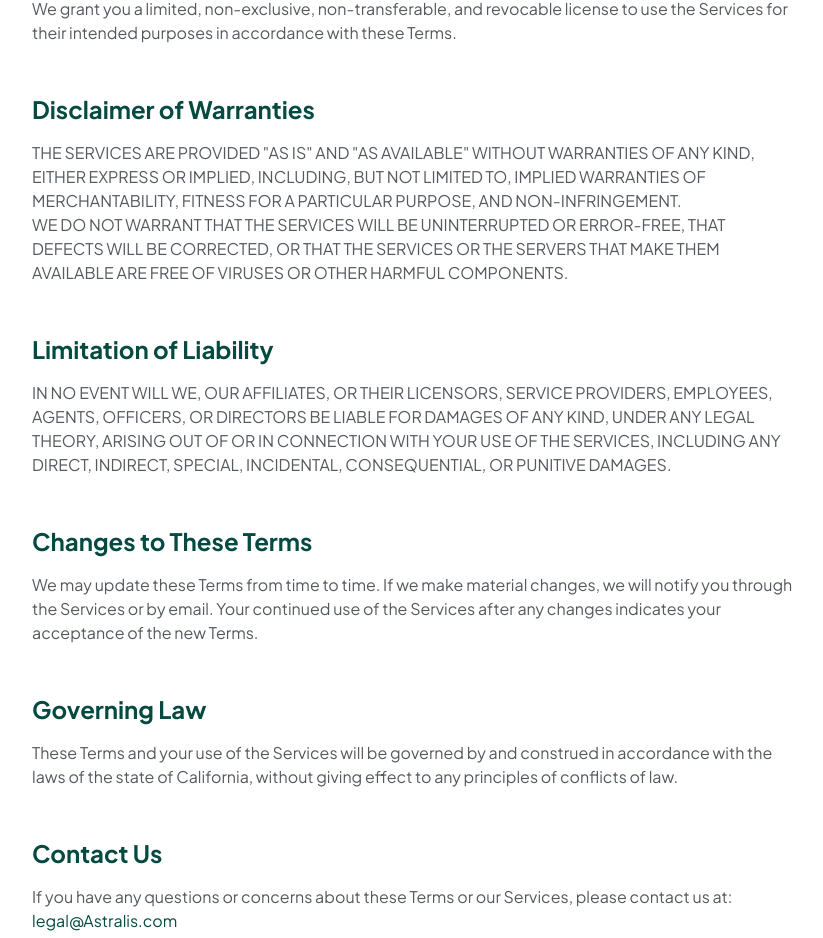
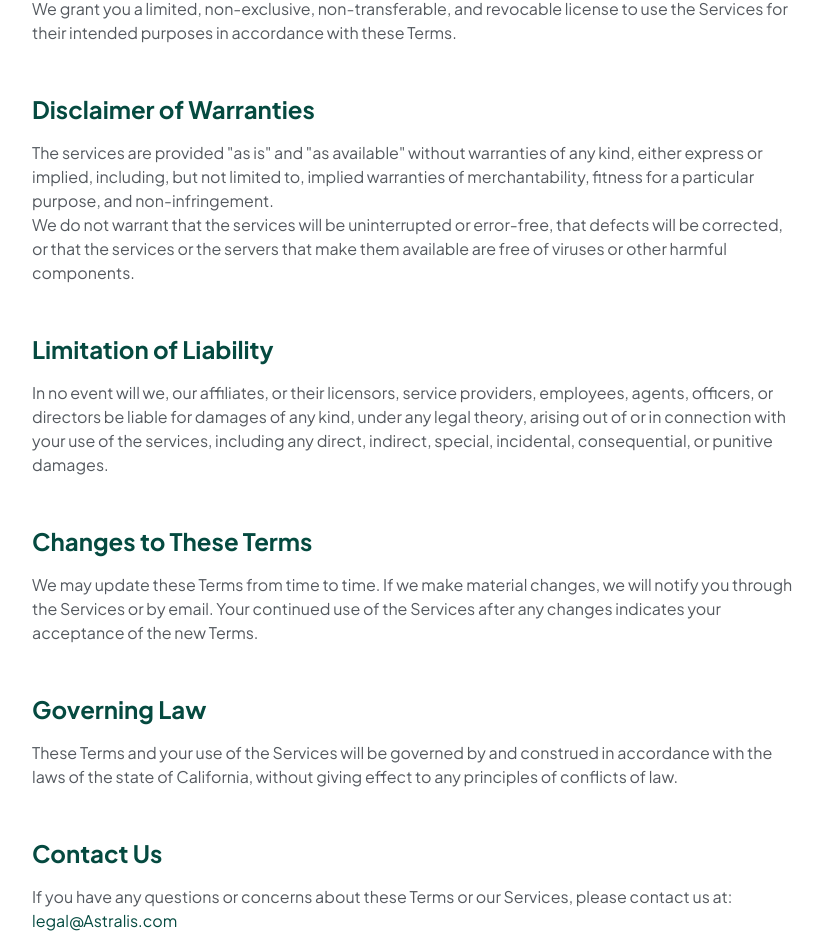
Before and after one commit to abbasmithaiwala/astralis, a React (Vite) app: page /terms in a window 1280 px wide. Shown: the part 2150-3088 px from the top of the page, without its empty margins (224-1047 px from the left). Built offline with nearby package versions, Linux system fonts and the light colour scheme; no server answers.

Commit message:
Terms page content updated

```diff
--- a/src/pages/Terms.tsx
+++ b/src/pages/Terms.tsx
@@ -123,17 +123,17 @@ const TermsPage = () => {
               <div className="mb-12">
                 <h2 className="text-2xl font-bold mb-4 text-[#054A40]">Disclaimer of Warranties</h2>
                 <p className="text-[#54595F]">
-                  THE SERVICES ARE PROVIDED "AS IS" AND "AS AVAILABLE" WITHOUT WARRANTIES OF ANY KIND, EITHER EXPRESS OR IMPLIED, INCLUDING, BUT NOT LIMITED TO, IMPLIED WARRANTIES OF MERCHANTABILITY, FITNESS FOR A PARTICULAR PURPOSE, AND NON-INFRINGEMENT.
+                  The services are provided "as is" and "as available" without warranties of any kind, either express or implied, including, but not limited to, implied warranties of merchantability, fitness for a particular purpose, and non-infringement.
                 </p>
                 <p className="text-[#54595F]">
-                  WE DO NOT WARRANT THAT THE SERVICES WILL BE UNINTERRUPTED OR ERROR-FREE, THAT DEFECTS WILL BE CORRECTED, OR THAT THE SERVICES OR THE SERVERS THAT MAKE THEM AVAILABLE ARE FREE OF VIRUSES OR OTHER HARMFUL COMPONENTS.
+                  We do not warrant that the services will be uninterrupted or error-free, that defects will be corrected, or that the services or the servers that make them available are free of viruses or other harmful components.
                 </p>
               </div>
 
               <div className="mb-12">
                 <h2 className="text-2xl font-bold mb-4 text-[#054A40]">Limitation of Liability</h2>
                 <p className="text-[#54595F]">
-                  IN NO EVENT WILL WE, OUR AFFILIATES, OR THEIR LICENSORS, SERVICE PROVIDERS, EMPLOYEES, AGENTS, OFFICERS, OR DIRECTORS BE LIABLE FOR DAMAGES OF ANY KIND, UNDER ANY LEGAL THEORY, ARISING OUT OF OR IN CONNECTION WITH YOUR USE OF THE SERVICES, INCLUDING ANY DIRECT, INDIRECT, SPECIAL, INCIDENTAL, CONSEQUENTIAL, OR PUNITIVE DAMAGES.
+                In no event will we, our affiliates, or their licensors, service providers, employees, agents, officers, or directors be liable for damages of any kind, under any legal theory, arising out of or in connection with your use of the services, including any direct, indirect, special, incidental, consequential, or punitive damages.
                 </p>
               </div>
 
```
